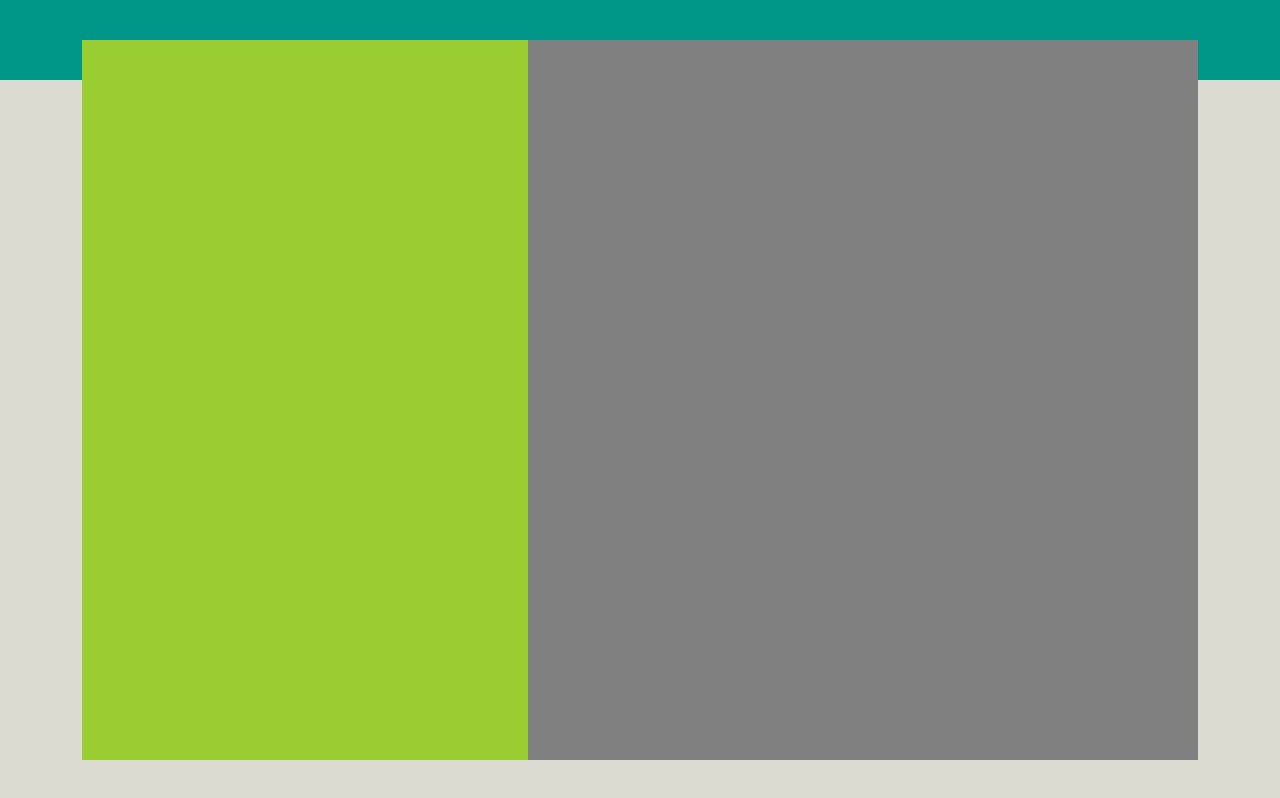
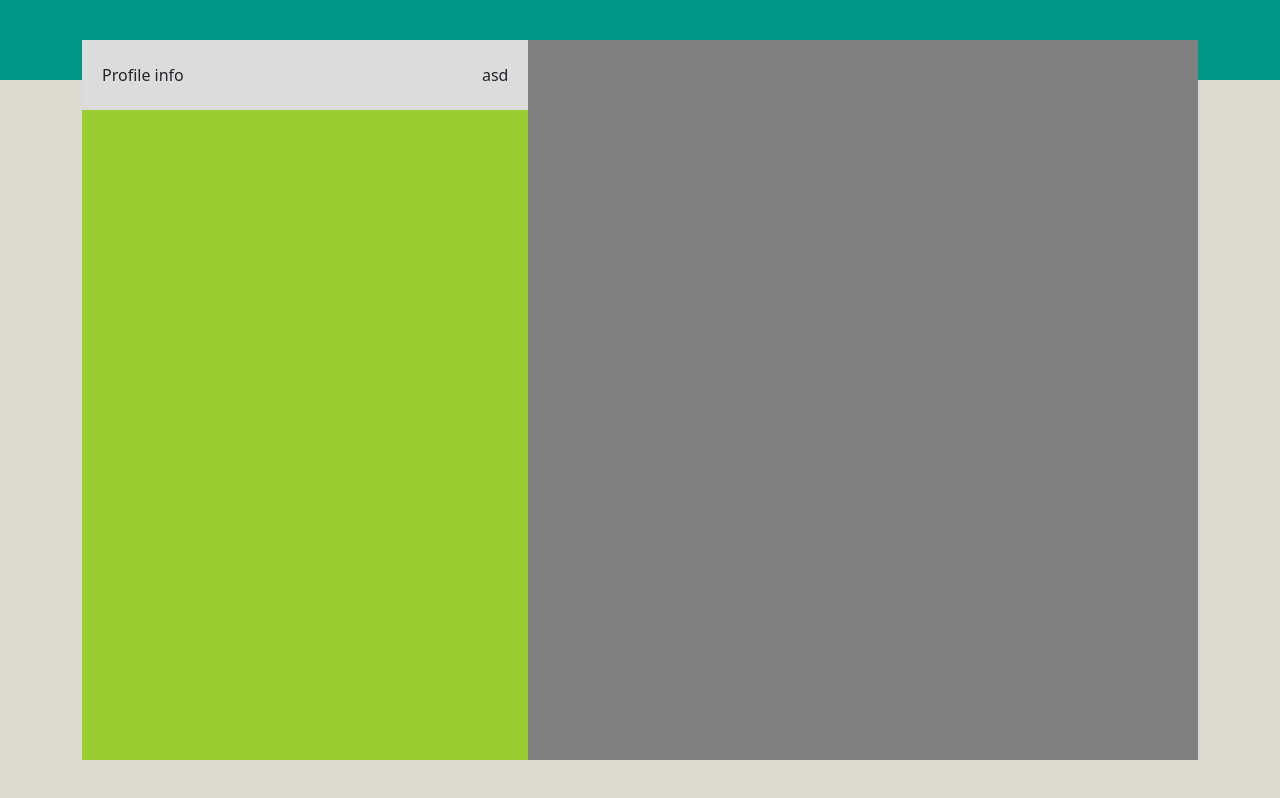
Before and after one commit to patrictobola/vue-boolzapp, a plain HTML site: page index.html in a window 1280 px wide. Drawn offline with nearby package versions, Linux system fonts and the light colour scheme.

Commit message:
navbar layout

```diff
--- a/css/style.css
+++ b/css/style.css
@@ -7,19 +7,28 @@ body {
   );
 }
 
+/* ! LAYOUT */
 #app {
   height: 100vh;
 }
 
+section {
+  height: 90%;
+  margin: auto 0;
+}
 .contacts {
   background-color: yellowgreen;
   width: 40%;
-  height: 90%;
-  margin: auto 0;
 }
 .chat {
-  height: 90%;
-  margin: auto 0;
   background-color: gray;
   width: 60%;
 }
+nav {
+  height: 70px;
+  background-color: gainsboro;
+  display: flex;
+  justify-content: space-between;
+  align-items: center;
+  padding: 0 20px;
+}
--- a/index.html
+++ b/index.html
@@ -29,7 +29,30 @@
     <div id="app" class="container d-flex">
         <!-- Sezione contatti
              Colonna a sinistra -->
-        <section class="contacts"></section>
+        <section class="contacts">
+            <!-- Navigation bar (top side) -->
+            <nav>
+                <div>Profile info</div>
+                <div>
+                    <ul class="d-flex m-0 list-unstyled">
+                        <li>a</li>
+                        <li>s</li>
+                        <li>d</li>
+                    </ul>
+                </div>
+            </nav>
+            <!-- Search Bar
+            <div class="p-1">
+                <div class="mb-3">
+                    <input class="form-control" type="text" id="formFile" placeholder="Cerca tra i tuoi contatti">
+                </div>
+
+            </div> -->
+        </section>
+
+
+
+
         <!-- Sezione chat
               Colonna a destra -->
         <section class="chat"></section>
```
